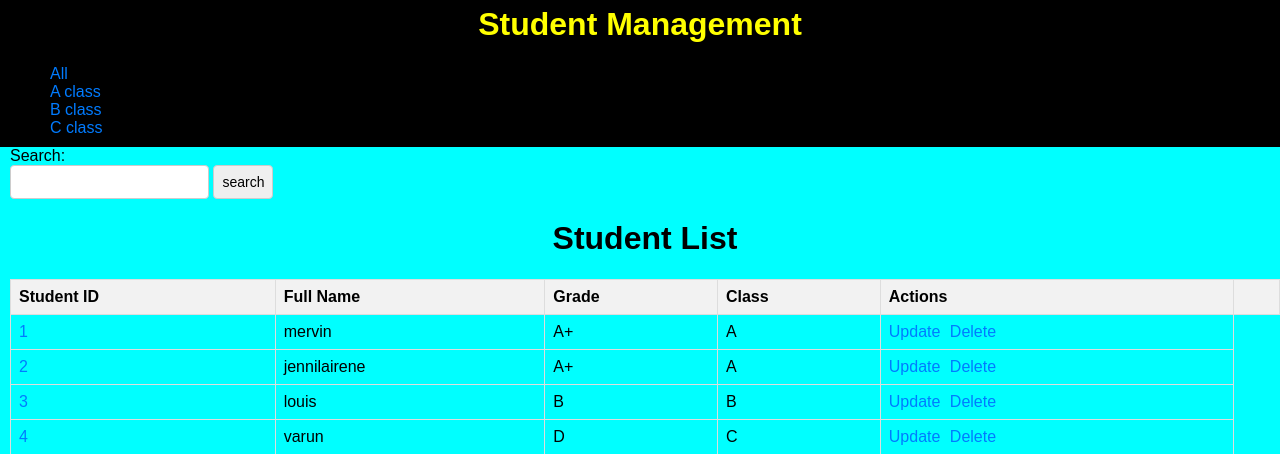
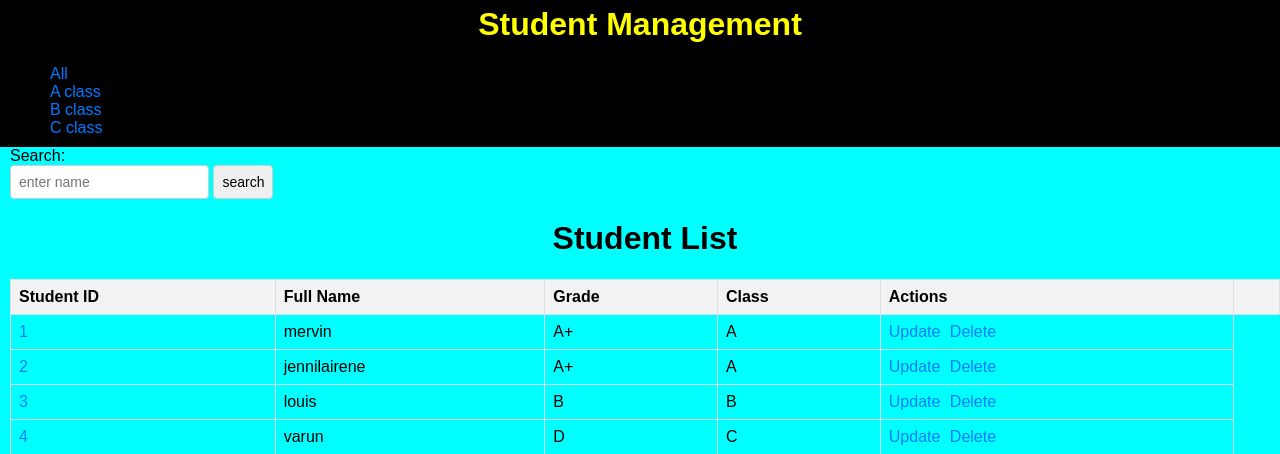
Before and after one commit to MERVINJOSEPHL/Student-Management-Application, a Flask app: page / in a window 1280 px wide. Shown: the top 454 px of the page. Run offline with Flask 3, Linux system fonts and the light colour scheme.

Commit message:
Update home.html

```diff
--- a/StudentManagement/templates/home.html
+++ b/StudentManagement/templates/home.html
@@ -95,7 +95,7 @@
     <div>
       Search:
       <form action="/student/search" method="GET">
-      <input type="text" name="search">
+      <input type="text" name="search" placeholder="enter name">
       <input type="submit" value="search" >
       </form>
       </div>
```
